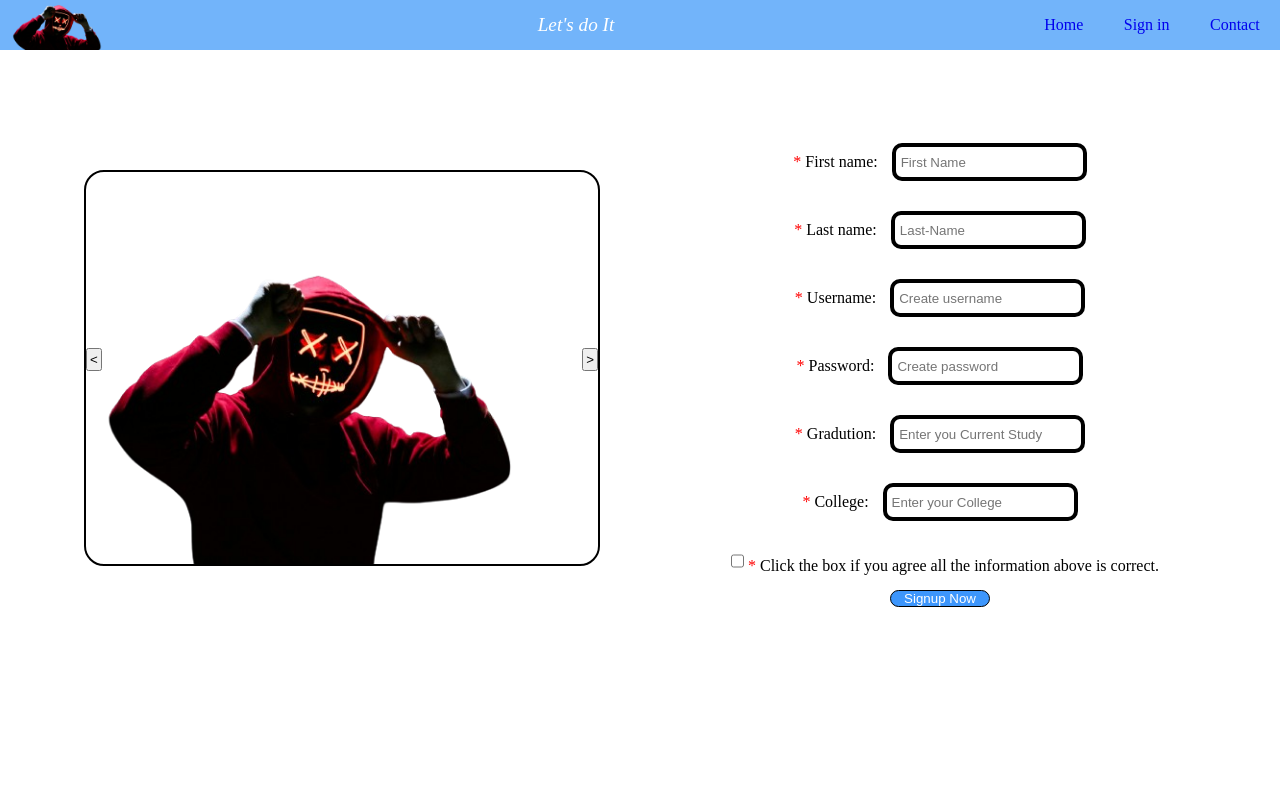
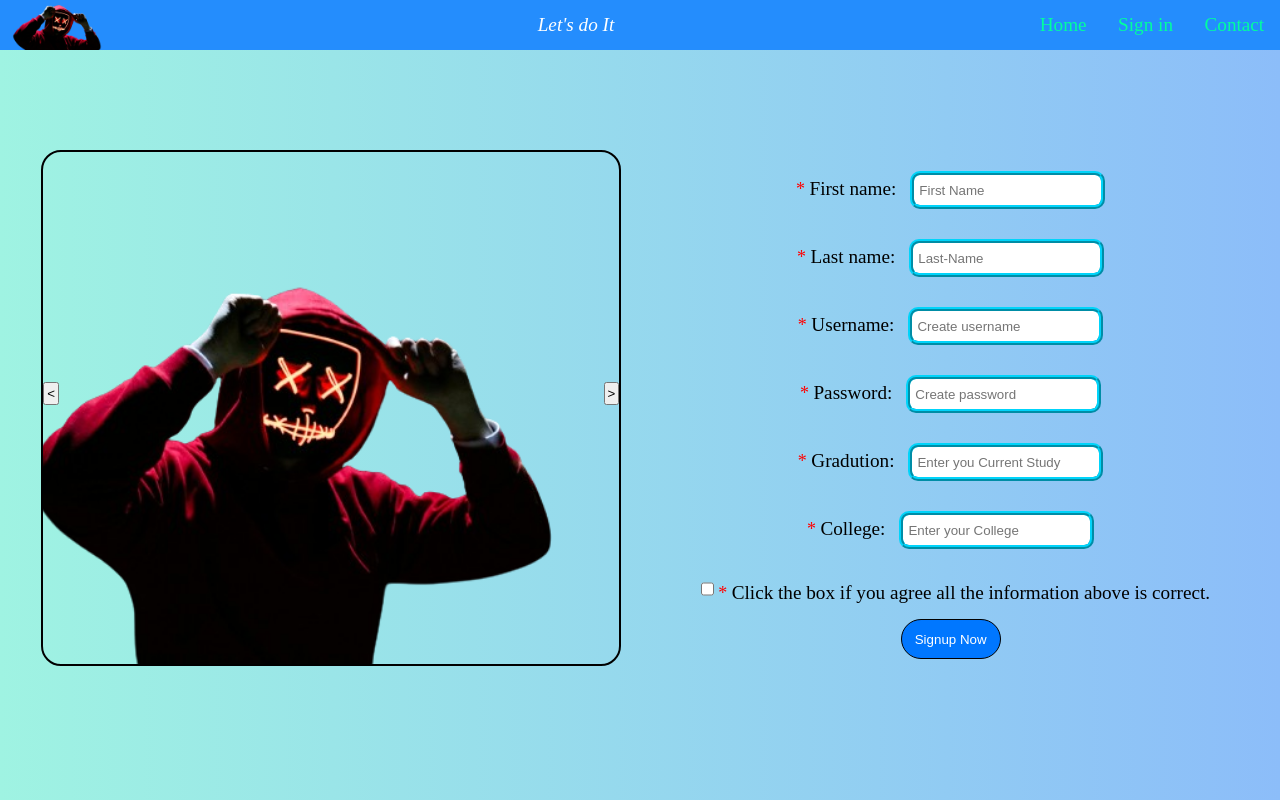
Before and after one commit to saitejavenkat/yes, a plain HTML site: page index.html in a window 1280 px wide. Drawn offline with Linux system fonts and the light colour scheme.

Commit message:
Update try.css

```diff
--- a/try.css
+++ b/try.css
@@ -1,6 +1,10 @@
 *{
     margin:0;
     padding:0;
+}
+body{
+    background: linear-gradient(90deg, #9ff3e2, #8cbdf9);
+
 }
 .move{
     display:none;
@@ -15,9 +19,13 @@ a{
 .page-title {
      width:100%;
      height:50px;
-     background-color: rgb(114, 180, 250);
+     background-color: rgb(36, 141, 253);
      display: flex;
      justify-content: space-between;
+     position: sticky;
+     top:0;
+     left:0;
+     z-index: 1;
 }
 
 .logo{
@@ -70,7 +78,7 @@ li::before{
     background-color: white;
     width:0%;
     transition: 2s;
-    bottom:-2px;
+    bottom:-4px;
     position: absolute;
 }
 
@@ -79,7 +87,10 @@ ul li:hover::before {
     transition: 2s;
     background-color: rgb(255, 0, 123);
 }
-
+a{
+    color:rgb(1, 255, 158);
+    font-size: larger;
+}
 .X{
     top:0;
     right:0;
@@ -90,20 +101,22 @@ ul li:hover::before {
 }
 main{
     width:100%;
-    height:70vh;
+    height:80vh;
     display: flex;
     justify-content: space-evenly;
     align-items: center;
     margin-top: 1cm;
-}
+    }
 .adver,.data{
-    width:40%;
-    height:70%;
+    width:45%;
+    height:80%;
     position: relative;
     border:2px solid #000000;
     border-radius: 20px;
 }
 .data{
+    width:45%;
+    height:100%;
     border:none;
 }
 .ini{
@@ -154,27 +167,37 @@ main{
 .signup-info div{
     margin-top: 15px;
     margin-bottom: 15px;
+    position: relative;
 
  }
-
+ .signup-info label{
+    font-size: larger;
+ }
 .signup-info div input{
     margin-left: 10px;
-    border:4px solid black;
+    border:4px ridge rgb(0, 212, 250);
     border-radius: 10px;
     height: 20px;
     padding: 5px;
  }
+
  label::before{
     content:"* ";
+    font-size: large;
     color:red;
-
+ }
+ .signup-info div::after{
+    content: "";
+    bottom:-20px;
+    left:40%;
+    position: absolute;
  }
  form button{
     border:1px solid black;
     width:100px;
     height:40px;
     border-radius: 20px;
-    background-color: rgb(61, 150, 252);
+    background-color: rgb(0, 119, 255);
     color:white;
 
  }
@@ -186,9 +209,6 @@ main{
     }
     ul{
         flex-direction: column;
-    }
-    li{
-        font-size: smaller;
     }
     .apps{
         float: right;
@@ -203,8 +223,11 @@ main{
 
     .small-screen{
         margin-top: 4vh;
-        display: flex;
-        background-color: rgb(181, 251, 251);
+       display: flex;
+       justify-content: space-between;
+       height:100vh;
+        background-color: rgb(0, 0, 0);
+        z-index: 1;
 
     }
     main{
```
